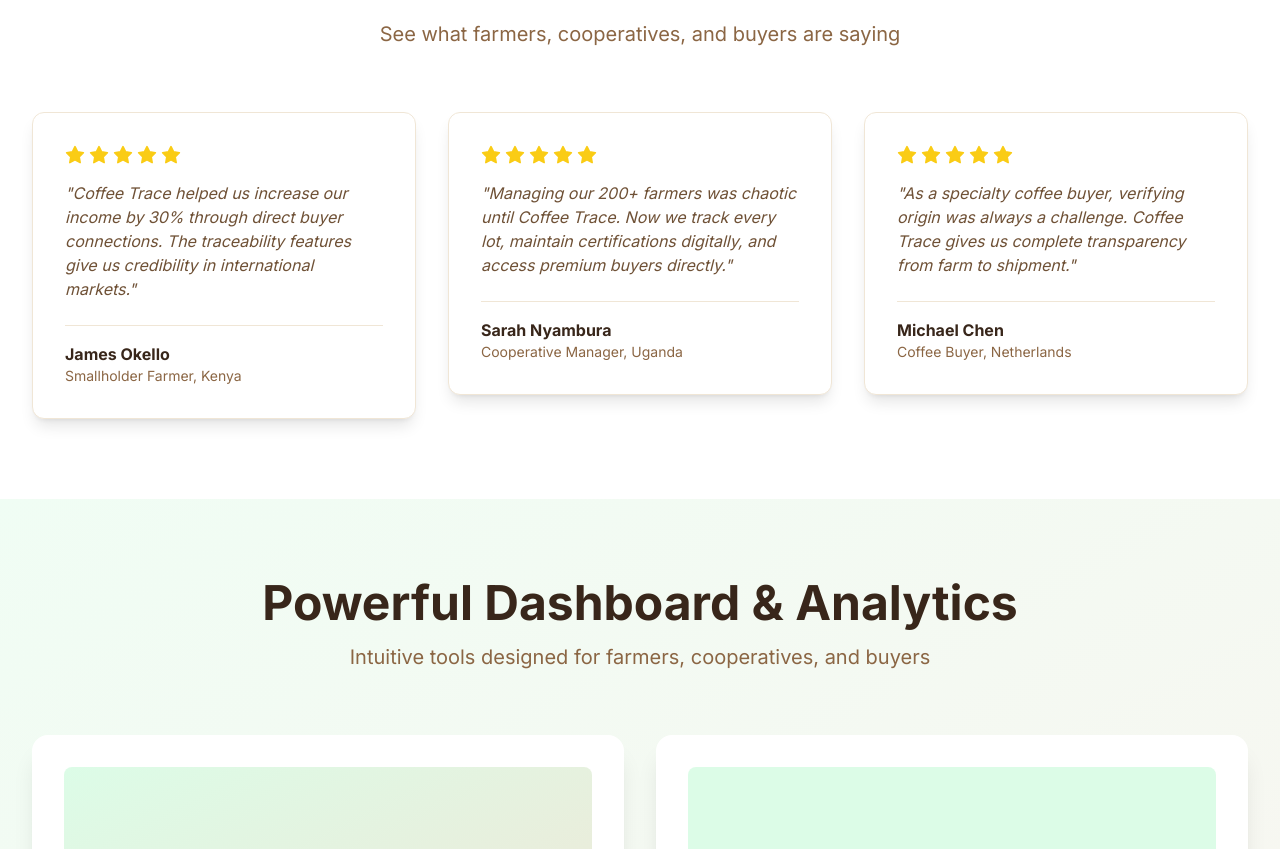
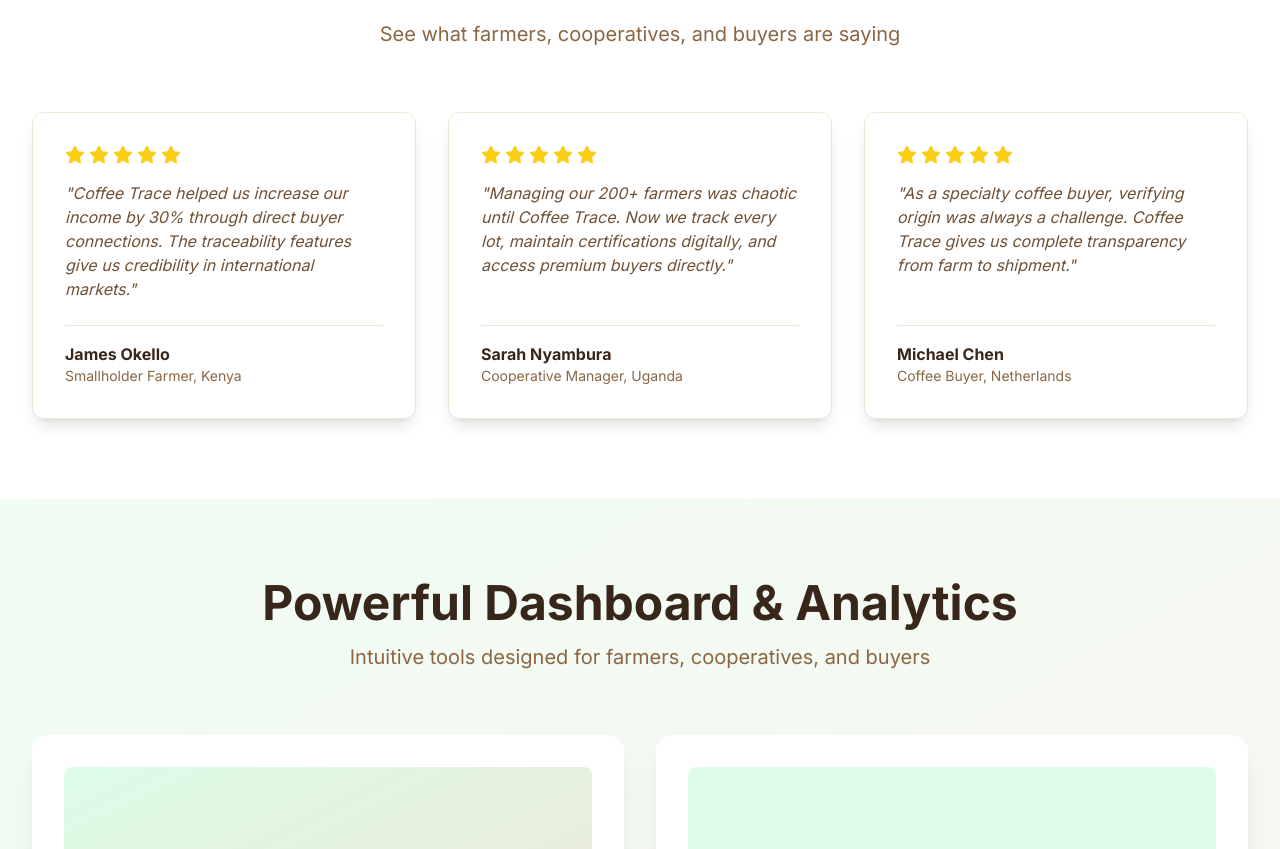
Before and after one commit to qraft-Inc/coffeetrace, a Next.js app: page / in a window 1280 px wide. Shown: the part 3232-4081 px from the top of the page. Built offline with nearby package versions, Linux system fonts and the light colour scheme; no server answers.

Commit message:
Fix: Make testimonial cards equal height with flexbox layout

```diff
--- a/app/page.js
+++ b/app/page.js
@@ -758,14 +758,14 @@
 
 function Testimonial({ quote, name, role, rating }) {
   return (
-    <article className="bg-white p-8 rounded-xl shadow-lg border border-coffee-100 hover:shadow-xl transition-shadow">
+    <article className="bg-white p-8 rounded-xl shadow-lg border border-coffee-100 hover:shadow-xl transition-shadow h-full flex flex-col">
       <div className="flex gap-1 mb-4">
         {[...Array(rating)].map((_, i) => (
           <Star key={i} className="h-5 w-5 fill-yellow-400 text-yellow-400" />
         ))}
       </div>
-      <blockquote className="text-coffee-700 mb-6 italic">"{quote}"</blockquote>
-      <div className="border-t border-coffee-100 pt-4">
+      <blockquote className="text-coffee-700 mb-6 italic flex-grow">"{quote}"</blockquote>
+      <div className="border-t border-coffee-100 pt-4 mt-auto">
         <p className="font-bold text-coffee-900">{name}</p>
         <p className="text-sm text-coffee-600">{role}</p>
       </div>
```
